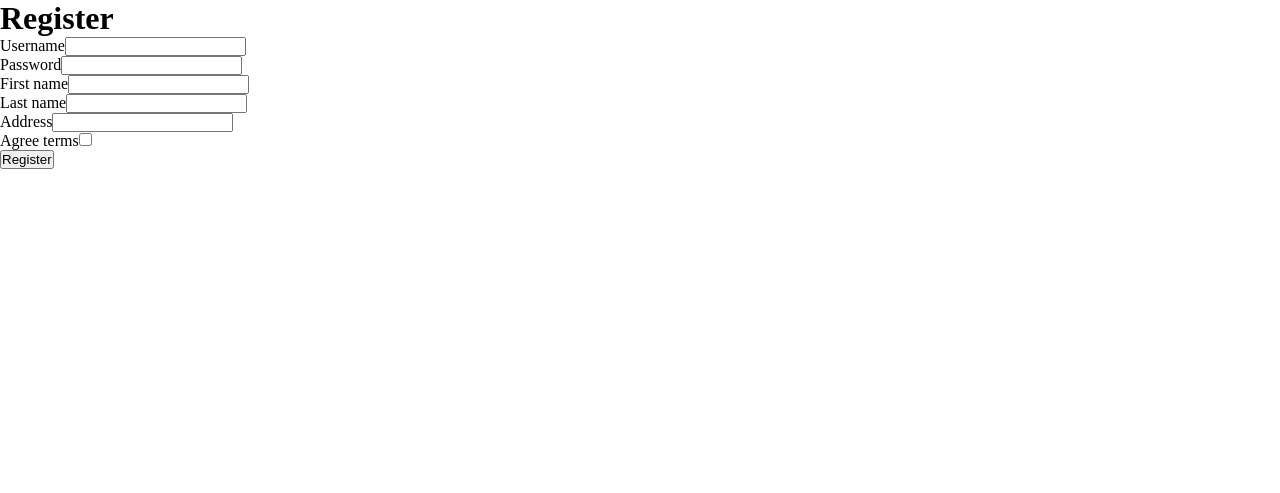
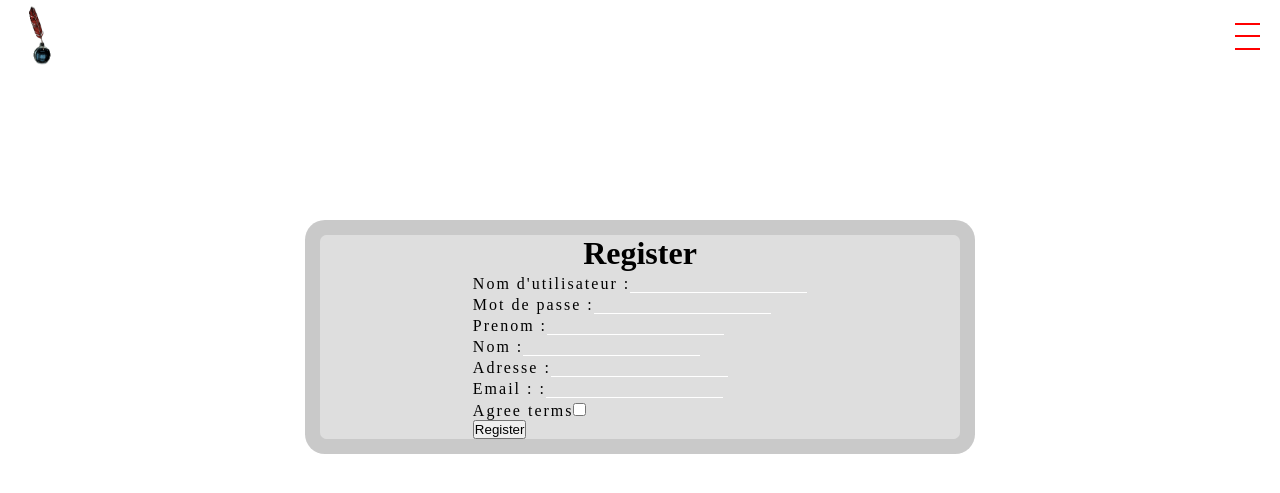
Before and after one commit to krousselet/librairie_project, a Symfony app: template templates/registration/register.html.twig in a window 1280 px wide. Shown: the top 493 px of the page. Run offline with Twig, Linux system fonts and the light colour scheme; the template is opened without the code that fills it, so the values that code supplies are empty; form fields are guessed from the names that the template uses; some libraries are stand-ins or nearby versions.

Commit message:
Formulaire presque stylisé

```diff
--- a/public/style/style.css
+++ b/public/style/style.css
@@ -81,4 +81,32 @@ body {
   min-height: 100vh;
 }
 
+label {
+  letter-spacing: 2px;
+  margin-top: 5px;
+}
+
+input {
+  text-decoration: none;
+  border: 0;
+  border-bottom: 1px solid white;
+  background-color: transparent;
+  margin-top: 5px;
+}
+
+#form-container {
+  margin: 0 auto;
+  border-radius: 7px;
+  width: 50vw;
+  display: flex;
+  flex-direction: column;
+  justify-content: center;
+  align-items: center;
+  background-color: rgba(128, 128, 128, 0.26);
+  box-shadow: 0 0 0 15px rgba(0, 0, 0, 0.212);
+  backdrop-filter: 10px;
+  outline: 1px white;
+  margin-top: calc((50vh - 70px) / 2);
+}
+
 /*# sourceMappingURL=style.css.map */
--- a/src/Form/RegistrationFormType.php
+++ b/src/Form/RegistrationFormType.php
@@ -46,8 +46,7 @@ class RegistrationFormType extends AbstractType
                         'max' => 4096,
                     ]),
                 ],
-            ])
-        ;
+            ]);
     }
 
     public function configureOptions(OptionsResolver $resolver): void
--- a/src/Security/Authenticator.php
+++ b/src/Security/Authenticator.php
@@ -50,7 +50,7 @@ class Authenticator extends AbstractLoginFormAuthenticator
 
         // For example:
         // return new RedirectResponse($this->urlGenerator->generate('some_route'));
-        throw new \Exception('TODO: provide a valid redirect inside '.__FILE__);
+        throw new \Exception('TODO: provide a valid redirect inside ' . __FILE__);
     }
 
     protected function getLoginUrl(Request $request): string
--- a/templates/registration/register.html.twig
+++ b/templates/registration/register.html.twig
@@ -3,20 +3,35 @@
 {% block title %}Register{% endblock %}
 
 {% block body %}
+{% block header %}
+{{parent()}}
+{% endblock %}
+    <div id="form-container">
     <h1>Register</h1>
-
     {{ form_errors(registrationForm) }}
 
     {{ form_start(registrationForm) }}
-        {{ form_row(registrationForm.username) }}
+        {{ form_row(registrationForm.username, {
+            label: 'Nom d\'utilisateur :'
+        }) }}
         {{ form_row(registrationForm.plainPassword, {
-            label: 'Password'
+            label: 'Mot de passe :'
         }) }}
-        {{ form_row(registrationForm.firstName) }}
-        {{ form_row(registrationForm.lastName) }}
-        {{ form_row(registrationForm.address) }}
+        {{ form_row(registrationForm.firstName, {
+            label: 'Prenom :'
+        }) }}
+        {{ form_row(registrationForm.lastName, {
+            label: 'Nom :'
+        }) }}
+        {{ form_row(registrationForm.address, {
+            label: 'Adresse :'
+        }) }}
+        {{ form_row(registrationForm.email, {
+            label: 'Email : :'
+        }) }}
         {{ form_row(registrationForm.agreeTerms) }}
 
         <button type="submit" class="btn">Register</button>
     {{ form_end(registrationForm) }}
+    </div>
 {% endblock %}
```
Also changed, not shown: public/style/parts/forms.scss (+14 -0 lines), public/style/parts/general.scss (+13 -0 lines), src/Entity/User.php (+13 -0 lines), 1 other file.
